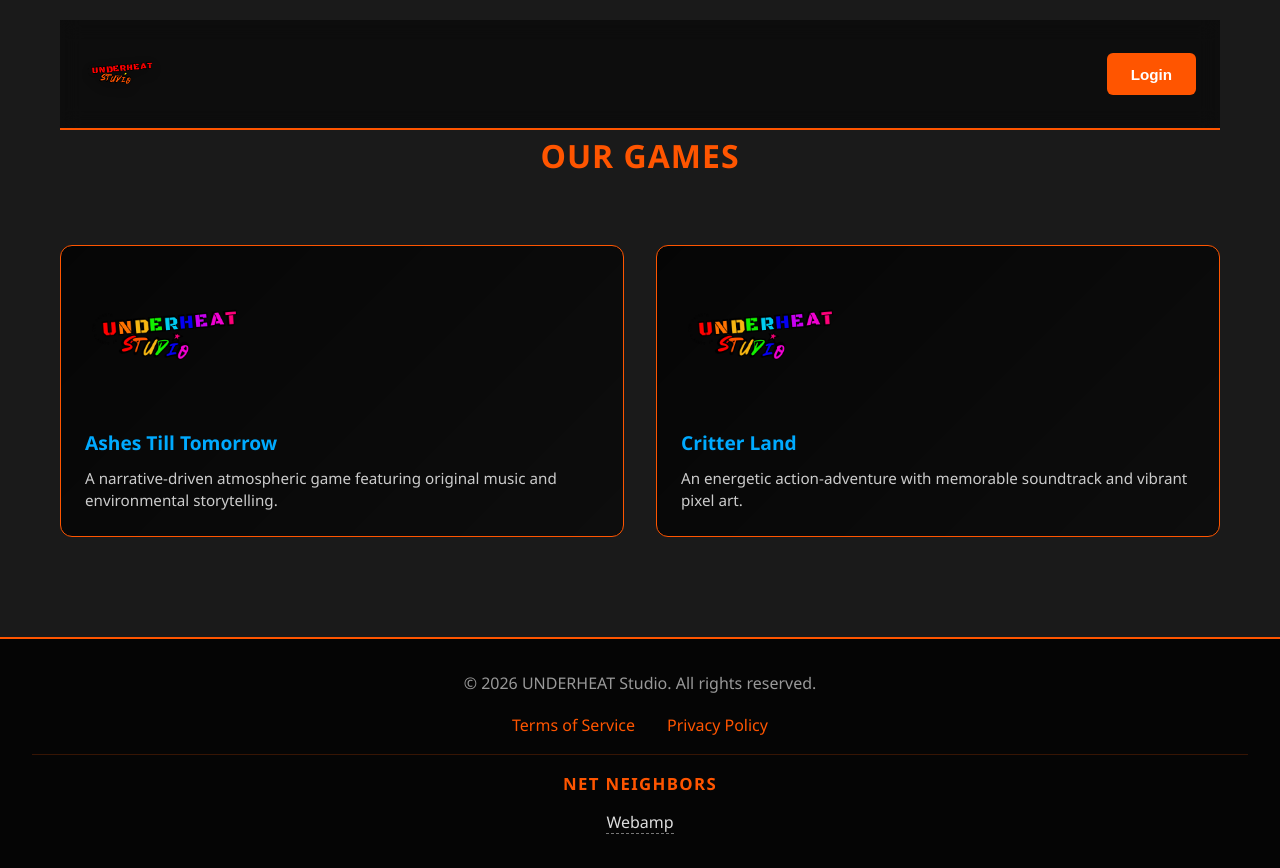
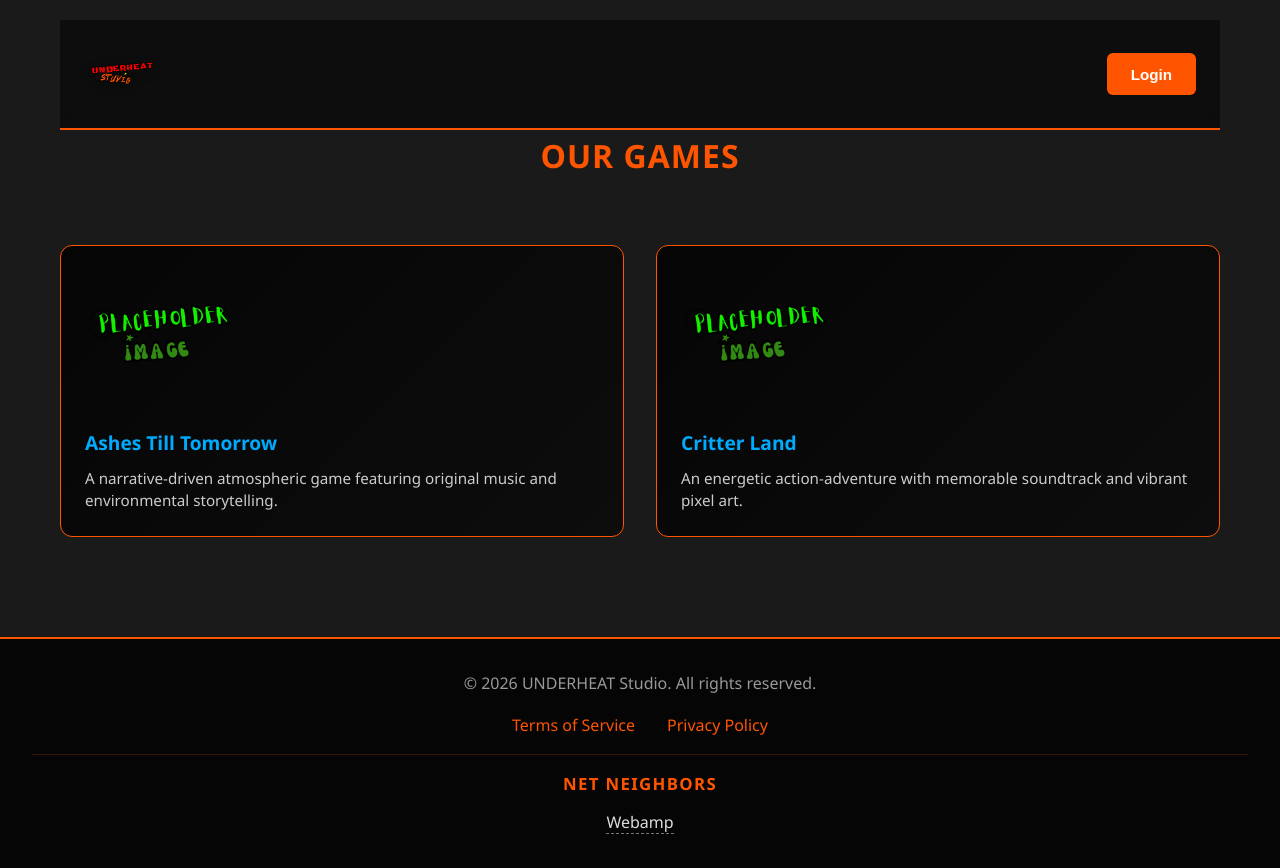
Before and after one commit to Toego59/underheat-studio, a website: page index.html in a window 1280 px wide. Drawn offline with Linux system fonts and the light colour scheme.

Commit message:
Replace game card images with placeholder image

```diff
--- a/index.html
+++ b/index.html
@@ -442,14 +442,14 @@
                 <h2 class="section-title">Our Games</h2>
                 <div class="games-grid">
                     <div class="game-card">
-                        <a href="att.html"><img src="assets/pride-logo.png" alt="Ashes Till Tomorrow"></a>
+                        <a href="att.html"><img src="assets/placeholder.png" alt="Ashes Till Tomorrow"></a>
                         <div>
                             <h3><a href="att.html">Ashes Till Tomorrow</a></h3>
                             <p>A narrative-driven atmospheric game featuring original music and environmental storytelling.</p>
                         </div>
                     </div>
                     <div class="game-card">
-                        <a href="ct.html"><img src="assets/pride-logo.png" alt="Critter Land"></a>
+                        <a href="ct.html"><img src="assets/placeholder.png" alt="Critter Land"></a>
                         <div>
                             <h3><a href="ct.html">Critter Land</a></h3>
                             <p>An energetic action-adventure with memorable soundtrack and vibrant pixel art.</p>
```
Also changed, not shown: assets/placeholder.png (added).
